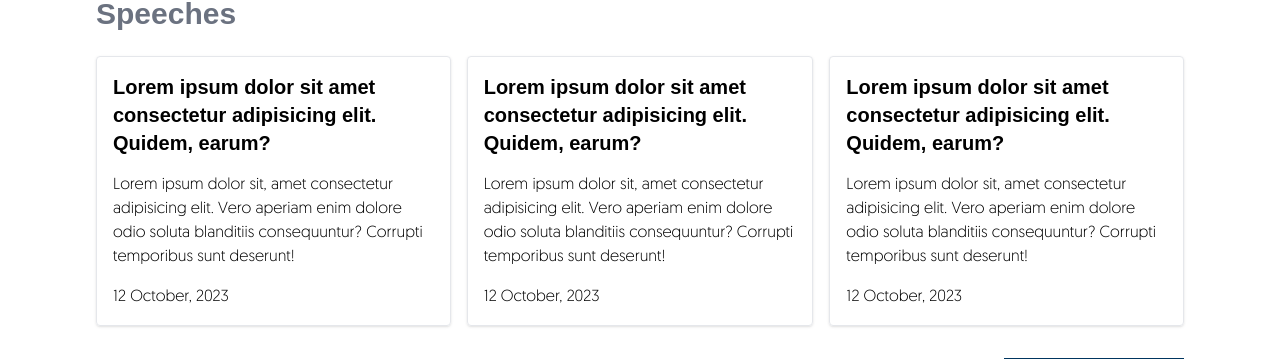
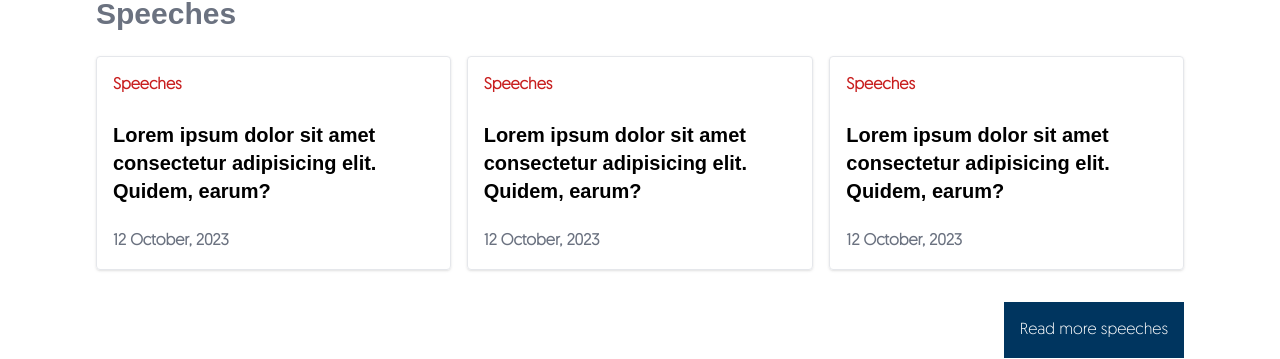
Before and after one commit to doiayokanmi/baf, a Next.js app: page / in a window 1280 px wide. Shown: the part 996-1355 px from the top of the page. Built offline with nearby package versions, Linux system fonts and the light colour scheme.

Commit message:
speeches card created

```diff
--- a/app/component/SpeechesCard.tsx
+++ b/app/component/SpeechesCard.tsx
@@ -10,16 +10,15 @@ const SpeechesCard = () => {
           whileHover={{ scale: 1.02 }}
           className="p-4 border rounded shadow"
         >
-          <h1 className="text-xl font-bold">
+            <p className="text-red-700 capitalize font-bold">
+            speeches
+          </p>
+          <h1 className="text-xl py-6 font-extrabold">
             Lorem ipsum dolor sit amet consectetur adipisicing elit. Quidem,
             earum?
           </h1>
-          <p className="py-4">
-            Lorem ipsum dolor sit, amet consectetur adipisicing elit. Vero
-            aperiam enim dolore odio soluta blanditiis consequuntur? Corrupti
-            temporibus sunt deserunt!
-          </p>
-          <p>12 October, 2023</p>
+
+          <p className="font-bold text-gray-500">12 October, 2023</p>
         </motion.div>
       </div>
     </>
```
